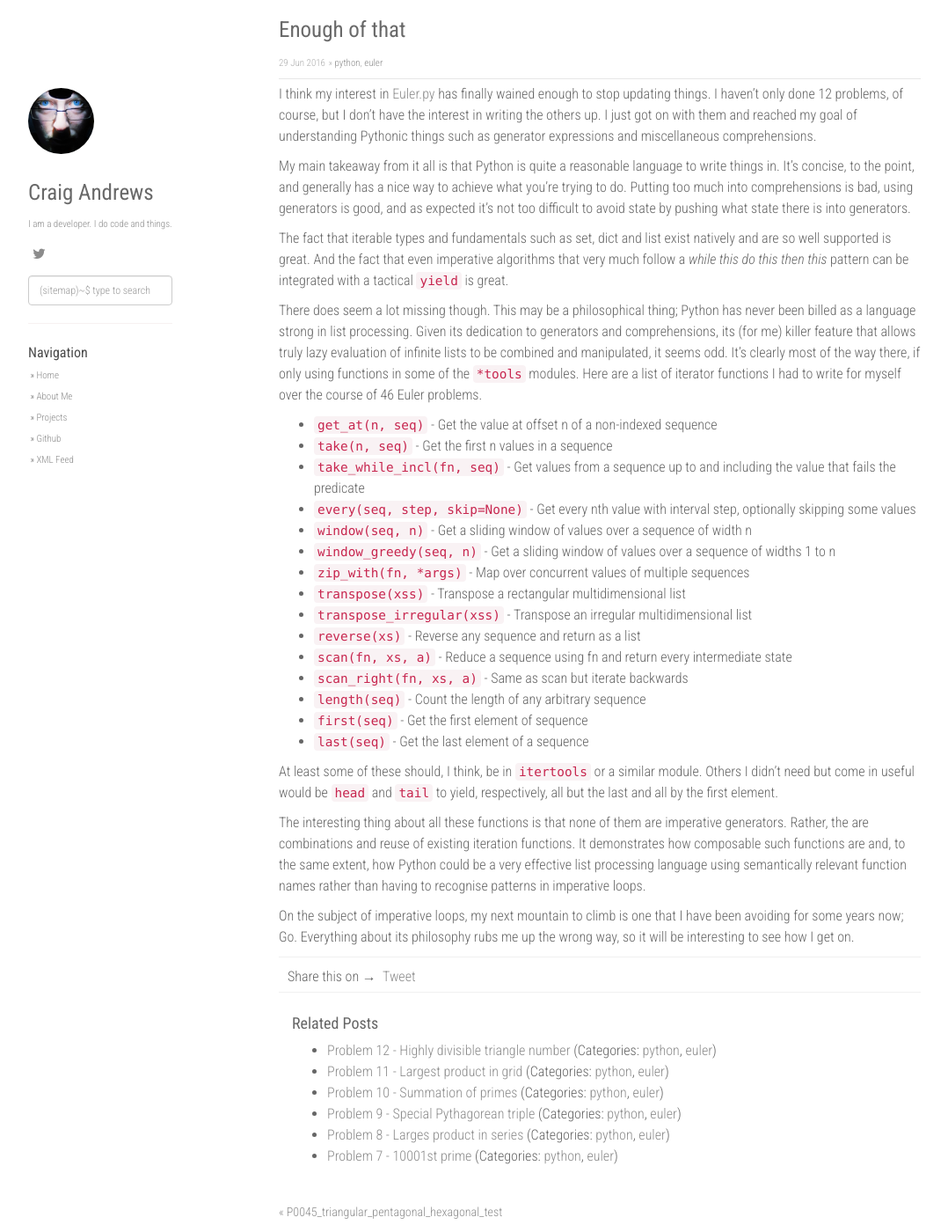
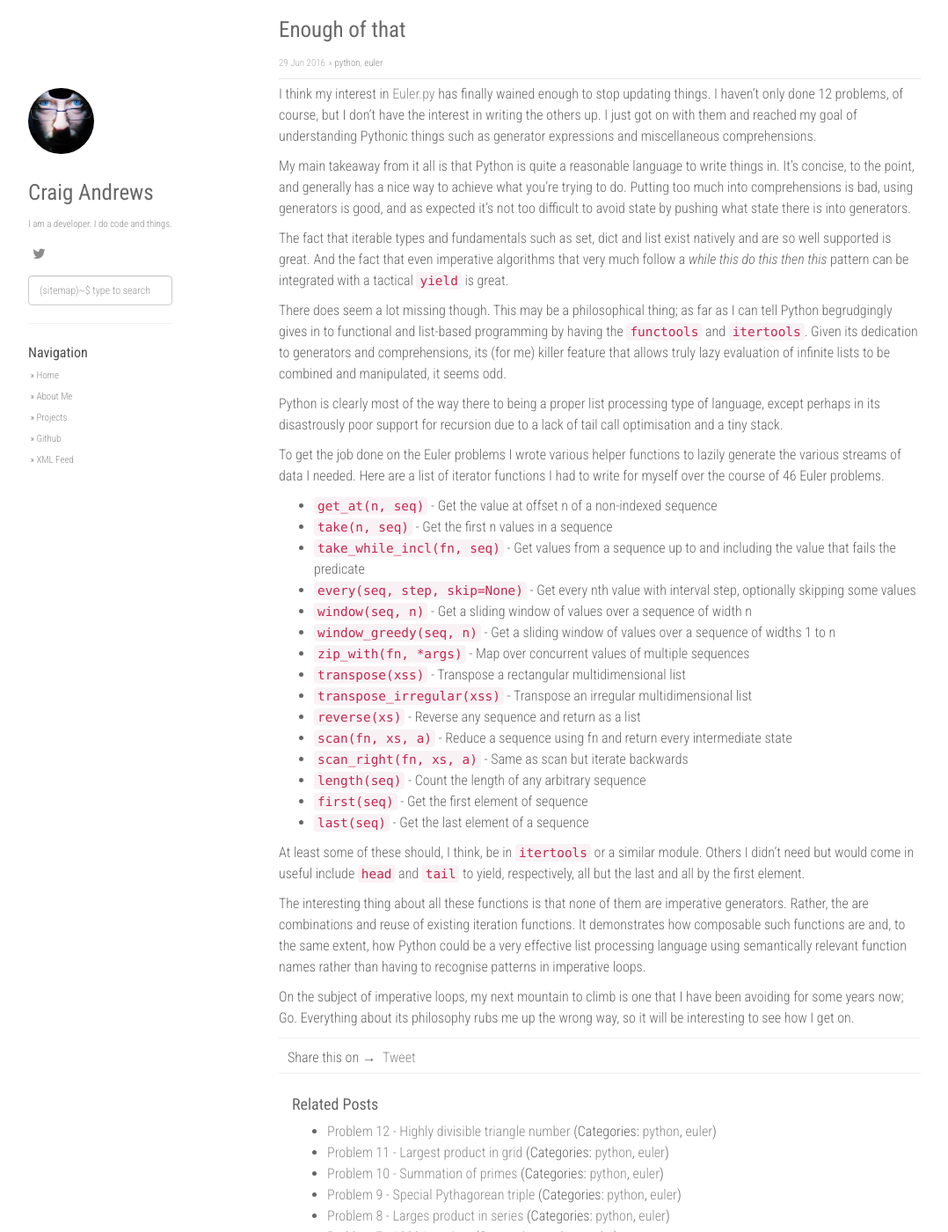
Before and after one commit to doozr/doozr.github.io, a Jekyll site: the page built from _posts/2016-06-29-enough-of-that.md, in a window 1280 px wide and 1400 px high. Shown: the whole window at 88% size, without its empty margins (53-1131 px from the left). Built offline with Jekyll 4.4.1, drawn with Linux system fonts in a browser that asks for light colours; nearby versions of some CDN libraries; comment, search, counter and statistics services are not loaded.

Commit message:
Better wording in Euler.py give up post

```diff
--- a/_posts/2016-06-29-enough-of-that.md
+++ b/_posts/2016-06-29-enough-of-that.md
@@ -22,13 +22,19 @@ natively and are so well supported is great. And the fact that even imperative
 algorithms that very much follow a *while this do this then this* pattern can
 be integrated with a tactical `yield` is great.
 
-There does seem a lot missing though. This may be a philosophical thing; Python
-has never been billed as a language strong in list processing. Given
-its dedication to generators and comprehensions, its (for me) killer feature that
-allows truly lazy evaluation of infinite lists to be combined and manipulated, it
-seems odd. It's clearly most of the way there, if only using functions in some of
-the `*tools` modules. Here are a list of iterator functions I had to write for myself
-over the course of 46 Euler problems.
+There does seem a lot missing though. This may be a philosophical thing; as far
+as I can tell Python begrudgingly gives in to functional and list-based
+programming by having the `functools` and `itertools`. Given its dedication to
+generators and comprehensions, its (for me) killer feature that allows truly lazy
+evaluation of infinite lists to be combined and manipulated, it seems odd.
+
+Python is clearly most of the way there to being a proper list processing type
+of language, except perhaps in its disastrously poor support for recursion due
+to a lack of tail call optimisation and a tiny stack.
+
+To get the job done on the Euler problems I wrote various helper functions to
+lazily generate the various streams of data I needed. Here are a list of iterator
+functions I had to write for myself over the course of 46 Euler problems.
 
 * `get_at(n, seq)` - Get the value at offset n of a non-indexed sequence
 * `take(n, seq)` - Get the first n values in a sequence
@@ -47,7 +53,7 @@ over the course of 46 Euler problems.
 * `last(seq)` - Get the last element of a sequence
 
 At least some of these should, I think, be in `itertools` or a similar
-module. Others I didn't need but come in useful would be `head` and `tail` to
+module. Others I didn't need but would come in useful include `head` and `tail` to
 yield, respectively, all but the last and all by the first element.
 
 The interesting thing about all these functions is that none of them are
```
